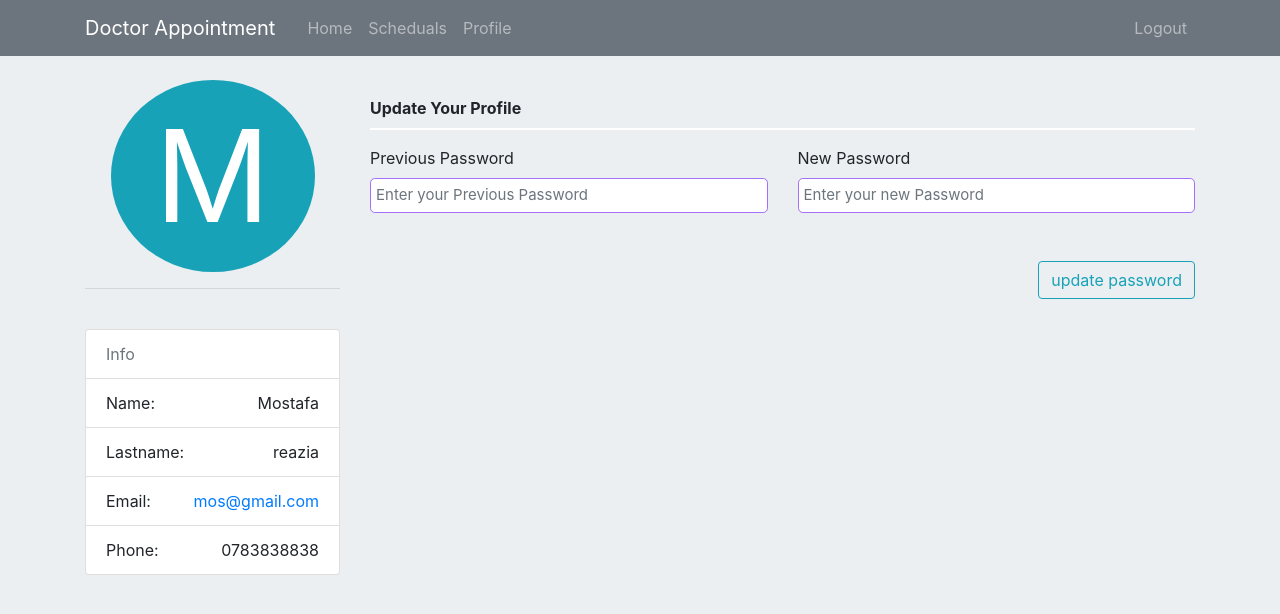
After one commit to Ali-hadi1/appointment, a Flask app: page /change/password in a window 1280 px wide. The commit adds this page. Shown: the top 614 px of the page. Run offline with Flask 2, Linux system fonts and the light colour scheme; a user stored in the database is signed in; some libraries are stand-ins or nearby versions.

Commit message:
users change update password feature

```diff
--- a/appointment/forms.py
+++ b/appointment/forms.py
@@ -104,3 +104,9 @@ class EditUserInfo(FlaskForm):
         user = User.query.filter_by(username=username.data).first()
         if user:
             raise ValidationError("this Username already exist!")
+
+
+class ChangePassword(FlaskForm):
+    previous_password = PasswordField('previous password', validators=[DataRequired()])
+    new_password = PasswordField('new password', validators=[DataRequired()])
+    submit = SubmitField('update password')
--- a/appointment/routes.py
+++ b/appointment/routes.py
@@ -4,7 +4,9 @@ from appointment.auth import create_account, user_login
 from appointment.view import create_doctor_info, delete_user, create_schedule, view_doctor_schedule,\
                              patient_create_appointment, admin_create_doctor_schedule, delete_doctor_schedule,\
                              edit_doctor_schedule, appointed_patient_on_a_schedule, all_appointed_patient_list,\
-                             get_user_info, delete_an_appointment, current_user_profile, get_users_with_pagenation
+                             get_user_info, delete_an_appointment, current_user_profile, get_users_with_pagenation,\
+                             update_user_password
+
 from appointment.privilege import admin_required, doctor_or_admin_required
 from appointment.queries import get_all_confirmed_doctors, get_all_requested_doctors, get_all_doctors_has_schedule
 from appointment.models import User, DoctorInfo
@@ -177,3 +179,9 @@ def delete_appointment(id):
 @admin_required
 def admin_profile():
     return current_user_profile()
+
+
+@app.route("/change/password", methods=['GET', 'POST'])
+@login_required
+def update_password():
+    return update_user_password()
--- a/appointment/templates/profile.html
+++ b/appointment/templates/profile.html
@@ -153,6 +153,9 @@
                     {{ form.submit(class="btn btn-outline-info") }}
                 </div>
             </form>
+            <div class="float-right">
+                <a href="{{ url_for('update_password')}}" class="btn btn-info">Change Password</a>
+            </div>
         </div>
     </div>
 </div>
--- /dev/null
+++ b/appointment/templates/update_password.html
@@ -0,0 +1,78 @@
+{% extends "layout/layout.html" %}
+{% include "layout/home_header.html" %}
+{% block content %}
+<div class="container mt-8">
+    <div class="row">
+        <div class="col-sm-3">
+
+            <div class="d-flex justify-content-center align-items-center">
+                <div class="bg-info rounded-circle" style="height: 80%; width: 80%;">
+                    <span class="d-flex justify-content-center align-items-center white text-capitalize" style="font-size: 8rem;">
+                        {{current_user.name[0]}}
+                    </span>
+                </div>
+            </div>
+            <hr/>
+            <br>
+            <ul class="list-group">
+                <li class="list-group-item text-muted">Info</li>
+                <li class="list-group-item d-flex justify-content-between">Name: <span>{{current_user.name}}</span></li>
+                <li class="list-group-item d-flex justify-content-between">Lastname:
+                    <span>{{current_user.lastname}}</span>
+                </li>
+                <li class="list-group-item d-flex flex-wrap justify-content-between">Email: <a
+                        href="{{ current_user.email }}"> {{current_user.email}}</a> </li>
+                <li class="list-group-item d-flex justify-content-between">Phone: <span> {{ current_user.phone }}</span>
+                </li>
+            </ul>
+        </div>
+        <div class="col-sm-9 mt-3">
+            <ul class="nav nav-tabs pb-2" style="border-bottom-width: 2px; border-bottom-color: white;">
+                <li class="font-weight-bold">Update Your Profile</li>
+            </ul>
+            <form action="" method="POST" class="mt-3">
+                {{ form.hidden_tag() }}
+                <fieldset class="form-group">
+                    <div class="row">
+                        <div class="col-lg-6">
+                            <div class="form-group">
+                                {{ form.previous_password.label(class="form-control-label text-capitalize") }}
+                                {% if form.previous_password.errors %}
+                                {{ form.previous_password(class="form-control form-control-lg is-invalid") }}
+                                <div class="invalid-feedback">
+                                    {% for errors in form.previous_password.errors %}
+                                    <span> {{ errors }} </span>
+                                    {% endfor %}
+                                </div>
+                                {% else %}
+                                {{ form.previous_password(class="form-control form-control-lg input_style", placeholder="Enter your Previous Password") }}
+                                {% endif %}
+
+                            </div>
+                        </div>
+                        <div class="col-lg-6">
+                            <div class="form-group">
+                                {{ form.new_password.label(class="form-control-label text-capitalize") }}
+                                {% if form.new_password.errors %}
+                                {{ form.new_password(class="form-control form-control-lg is-invalid") }}
+                                <div class="invalid-feedback">
+                                    {% for errors in form.new_password.errors %}
+                                    <span> {{ errors }} </span>
+                                    {% endfor %}
+                                </div>
+                                {% else %}
+                                {{ form.new_password(class="form-control form-control-lg input_style", placeholder="Enter your new Password") }}
+                                {% endif %}
+
+                            </div>
+                        </div>
+                    </div>
+                </fieldset>
+                <div class="form-group mt-3 float-right">
+                    {{ form.submit(class="btn btn-outline-info") }}
+                </div>
+            </form>
+        </div>
+    </div>
+</div>
+{% endblock %}
--- a/appointment/view.py
+++ b/appointment/view.py
@@ -1,6 +1,7 @@
+from appointment import bcrypt
 from flask import render_template, redirect, url_for, request, flash
 from appointment import db
-from appointment.forms import DoctorInfoForm, CreateSchedule, MakeAppointment, UpdateAccount, EditUserInfo
+from appointment.forms import DoctorInfoForm, CreateSchedule, MakeAppointment, UpdateAccount, ChangePassword
 from appointment.models import DoctorInfo, User, Schedule, Appointment
 from flask_login import current_user
 from sqlalchemy import and_
@@ -142,3 +143,16 @@ def get_users_with_pagenation():
     page = request.args.get('page', 1, type=int)
     users = User.query.paginate(page=page, per_page=7)
     return render_template("/usersList.html", users=users)
+
+
+def update_user_password():
+    form = ChangePassword()
+    if form.validate_on_submit():
+        if bcrypt.check_password_hash(current_user.password , form.previous_password.data):
+            new_password = bcrypt.generate_password_hash(form.new_password.data).decode('utf-8')
+            current_user.password = new_password
+            db.session.commit()
+            flash('Your password changed Successfully!', 'info')
+            return redirect(url_for('profile'))
+        flash("Your old password isn't correct!", 'warning')
+    return render_template('/update_password.html', form=form)
```
Also changed, not shown: appointment/site.db, appointment/templates/appointed_list.html (deleted).
